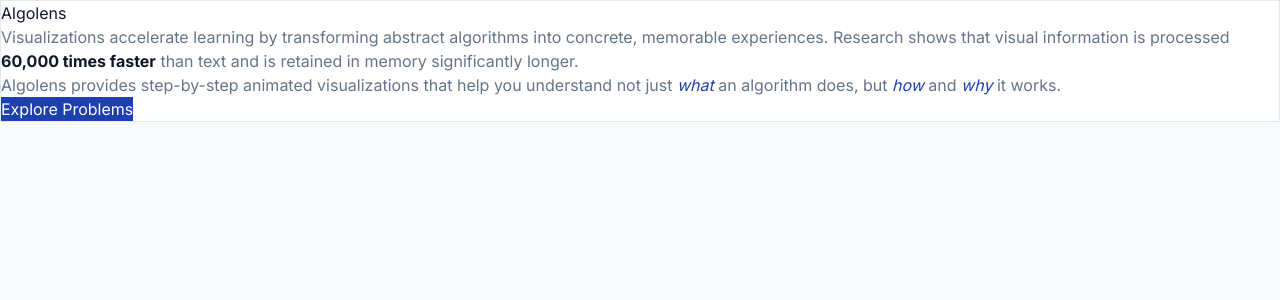
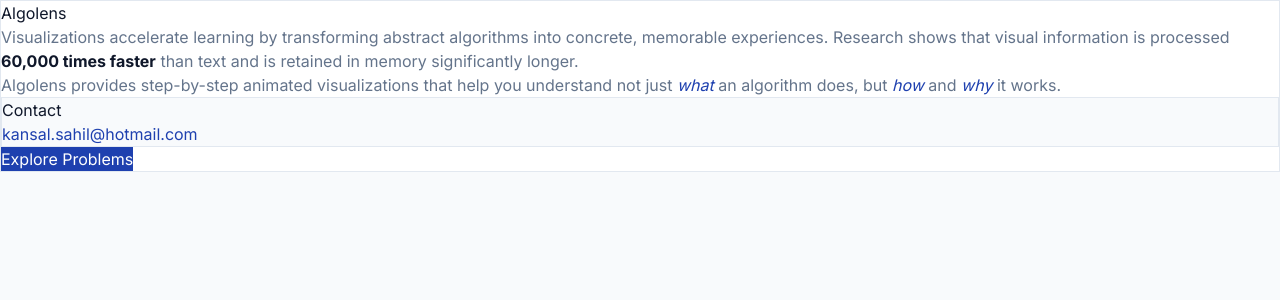
Before and after one commit to kansalsahil/AlgoLens, a React (Vite) app: page /AlgoLens/about in a window 1280 px wide. Shown: the top 300 px of the page. Built offline with nearby package versions, Linux system fonts and the light colour scheme; no server answers.

Commit message:
Add contact email to About page

```diff
--- a/src/pages/AboutPage.tsx
+++ b/src/pages/AboutPage.tsx
@@ -36,6 +36,26 @@
             </p>
           </div>
 
+          {/* Contact Details */}
+          <div
+            className="mb-8 p-4 rounded-lg text-center"
+            style={{
+              backgroundColor: theme.colors.background,
+              border: `1px solid ${theme.colors.border}`,
+            }}
+          >
+            <div className="text-sm font-semibold mb-2" style={{ color: theme.colors.text }}>
+              Contact
+            </div>
+            <a
+              href="mailto:kansal.sahil@hotmail.com"
+              className="text-sm hover:underline transition-all"
+              style={{ color: theme.colors.primary }}
+            >
+              kansal.sahil@hotmail.com
+            </a>
+          </div>
+
           {/* CTA Button */}
           <div className="flex justify-center">
             <button
```
